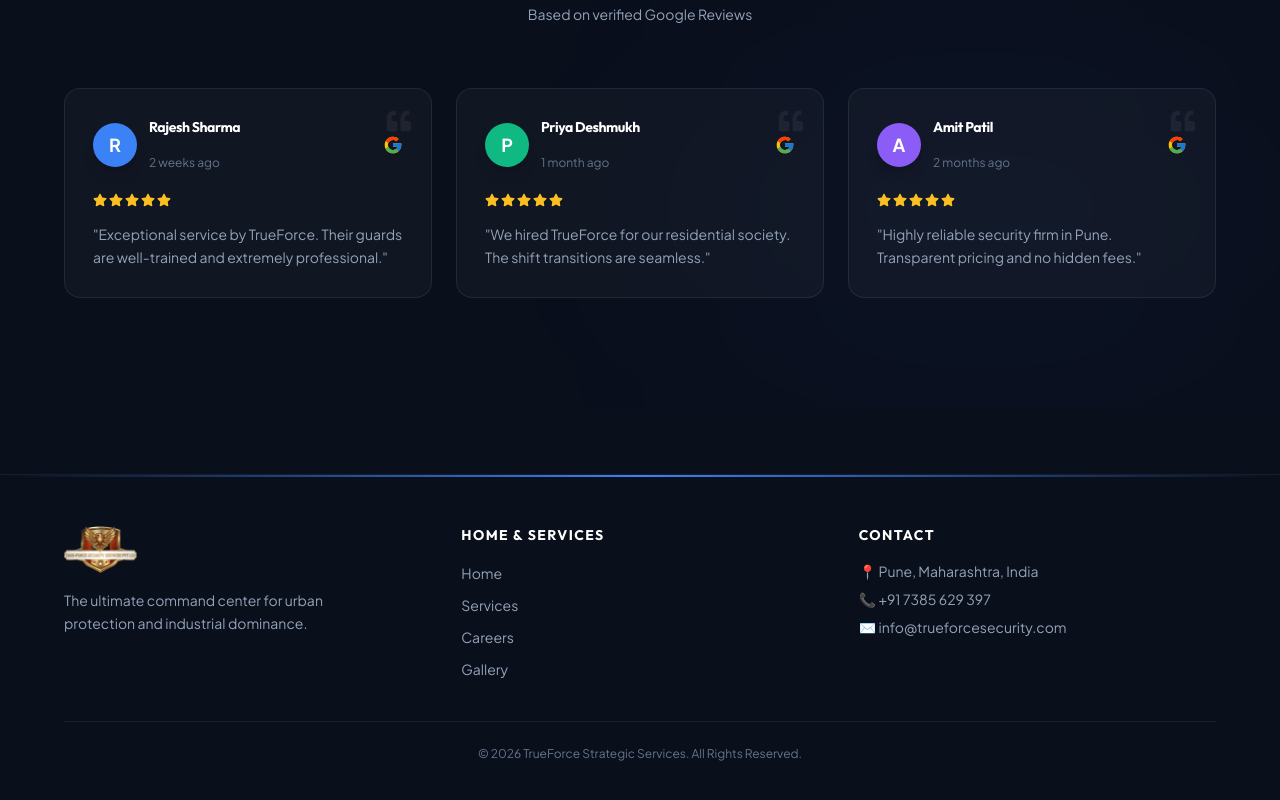
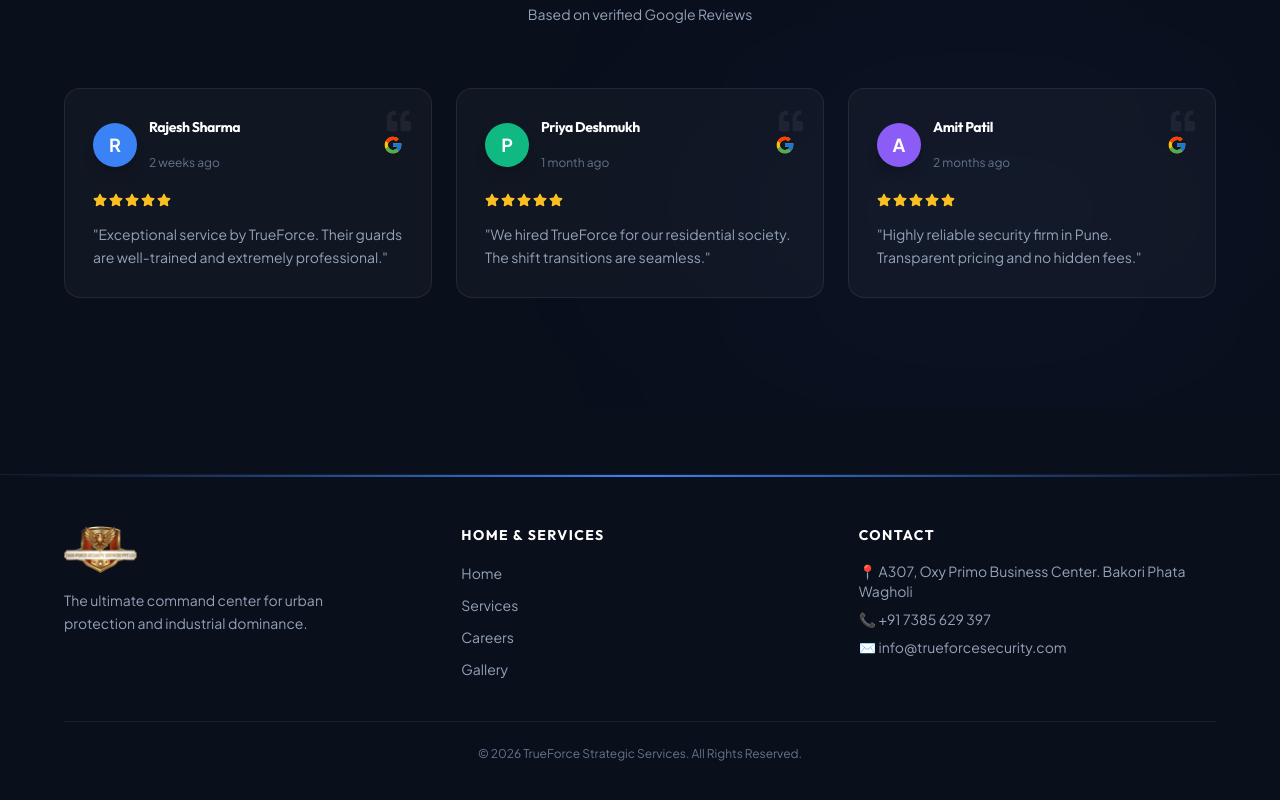
Before and after one commit to niranjanhanpude4545-beep/True-force, a React (Vite) app: page / in a window 1280 px wide. Shown: the part 5194-5994 px from the top of the page. Built offline with nearby package versions, Linux system fonts and the light colour scheme.

Commit message:
Update location address and Call Now button number

```diff
--- a/src/App.jsx
+++ b/src/App.jsx
@@ -120,7 +120,7 @@
                   {t('nav.contact')}
                 </h4>
                 <div className="space-y-2 text-sm text-slate-500 dark:text-slate-400">
-                  <p>📍 Pune, Maharashtra, India</p>
+                  <p>📍 A307, Oxy Primo Business Center. Bakori Phata Wagholi</p>
                   <p>📞 +91 7385 629 397</p>
                   <p>✉️ info@trueforcesecurity.com</p>
                 </div>
--- a/src/components/MobileStickyBar.jsx
+++ b/src/components/MobileStickyBar.jsx
@@ -13,7 +13,7 @@
 
         {/* Call Now - Liquid Glass Blue */}
         <motion.a
-          href="tel:+918888888888"
+          href="tel:+917385629397"
           initial={{ x: -50, opacity: 0 }}
           animate={{ x: 0, opacity: 1 }}
           className="flex-1 md:flex-none md:px-8 bg-blue-600/10 dark:bg-blue-600/20 backdrop-blur-xl border border-blue-400/30 dark:border-blue-500/30 text-blue-600 dark:text-blue-400 font-black py-4 md:py-3.5 flex items-center justify-center gap-3 rounded-2xl hover:bg-blue-600 hover:text-white transition-all duration-500 shadow-xl shadow-blue-500/10 group origin-left"
```
